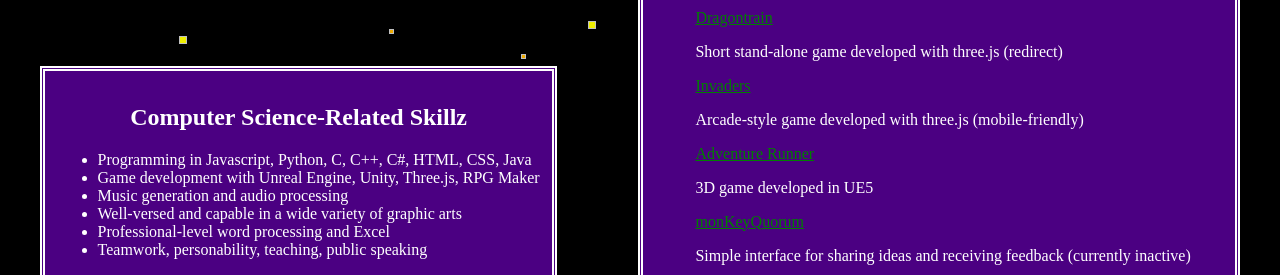
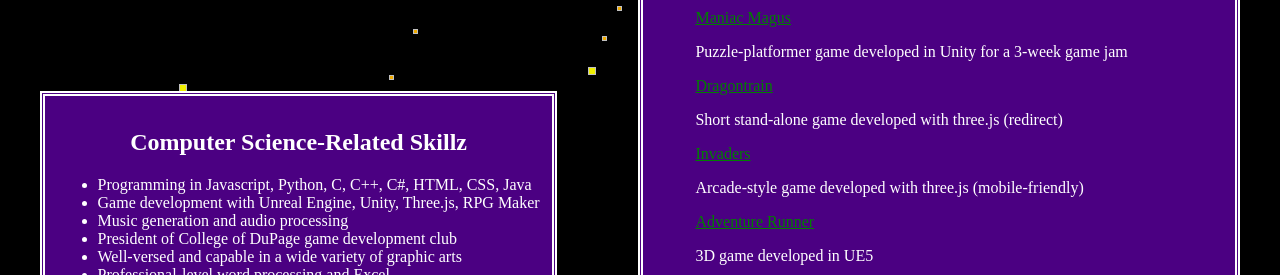
Before and after one commit to cmasta9/portfolio, a plain HTML site: page index.html in a window 1280 px wide. Shown: the part 738-1013 px from the top of the page. Drawn offline with Linux system fonts and the light colour scheme.

Commit message:
Update index.html (4/20/25)

```diff
--- a/index.html
+++ b/index.html
@@ -42,6 +42,7 @@
                     <li>Programming in Javascript, Python, C, C++, C#, HTML, CSS, Java</li>
                     <li>Game development with Unreal Engine, Unity, Three.js, RPG Maker</li>
                     <li>Music generation and audio processing</li>
+                    <li>President of College of DuPage game development club</li>
                     <li>Well-versed and capable in a wide variety of graphic arts</li>
                     <li>Professional-level word processing and Excel</li>
                     <li>Teamwork, personability, teaching, public speaking</li>
@@ -50,6 +51,8 @@
             <div id="projects">
                 <h2>Finished CS Projects Published Online</h2>
                 <ul style="list-style: none;">
+                    <li><a href="https://cmasta9.github.io/jammerx/">Maniac Magus</a>
+                        <p>Puzzle-platformer game developed in Unity for a 3-week game jam</p></li>
                     <li><a href="https://longeviT.xyz">Dragontrain</a>
                         <p>Short stand-alone game developed with three.js (redirect)</p></li>
                     <li><a href="https://invaders-three.vercel.app/">Invaders</a>
```
